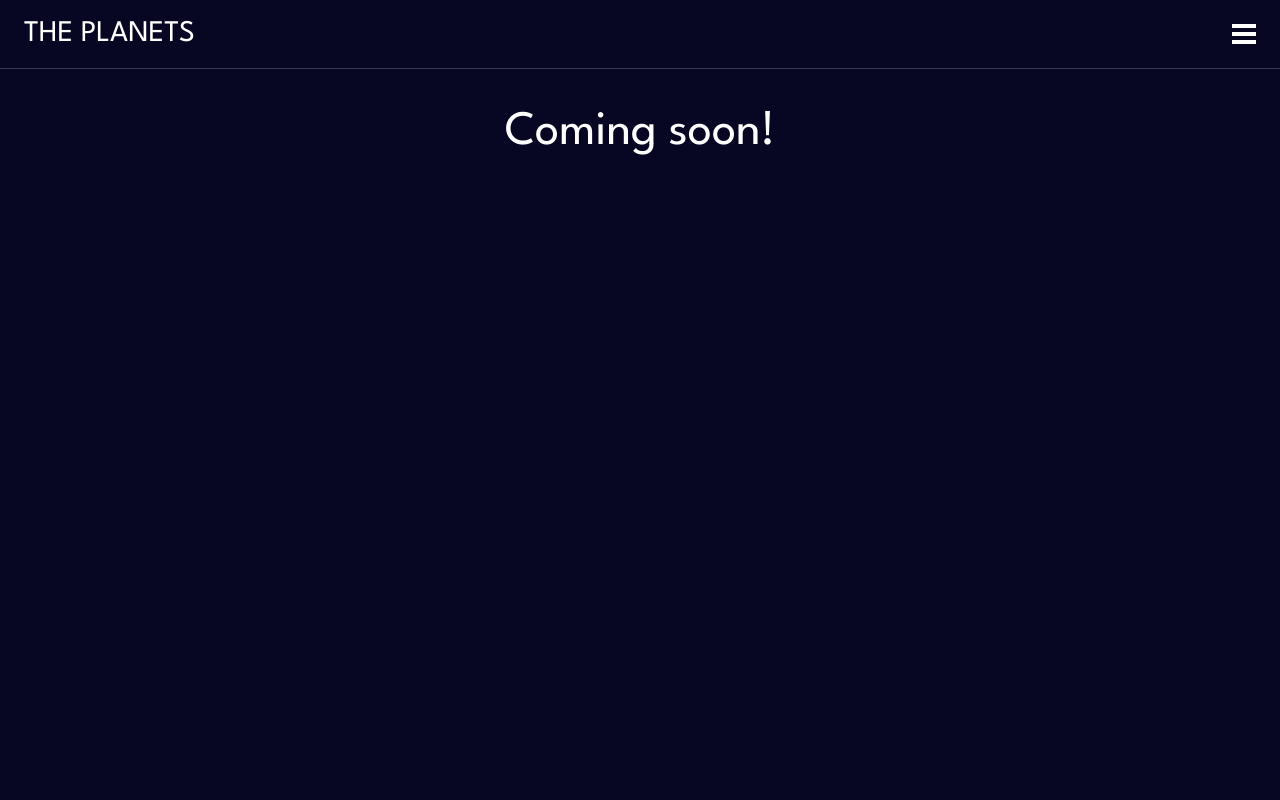
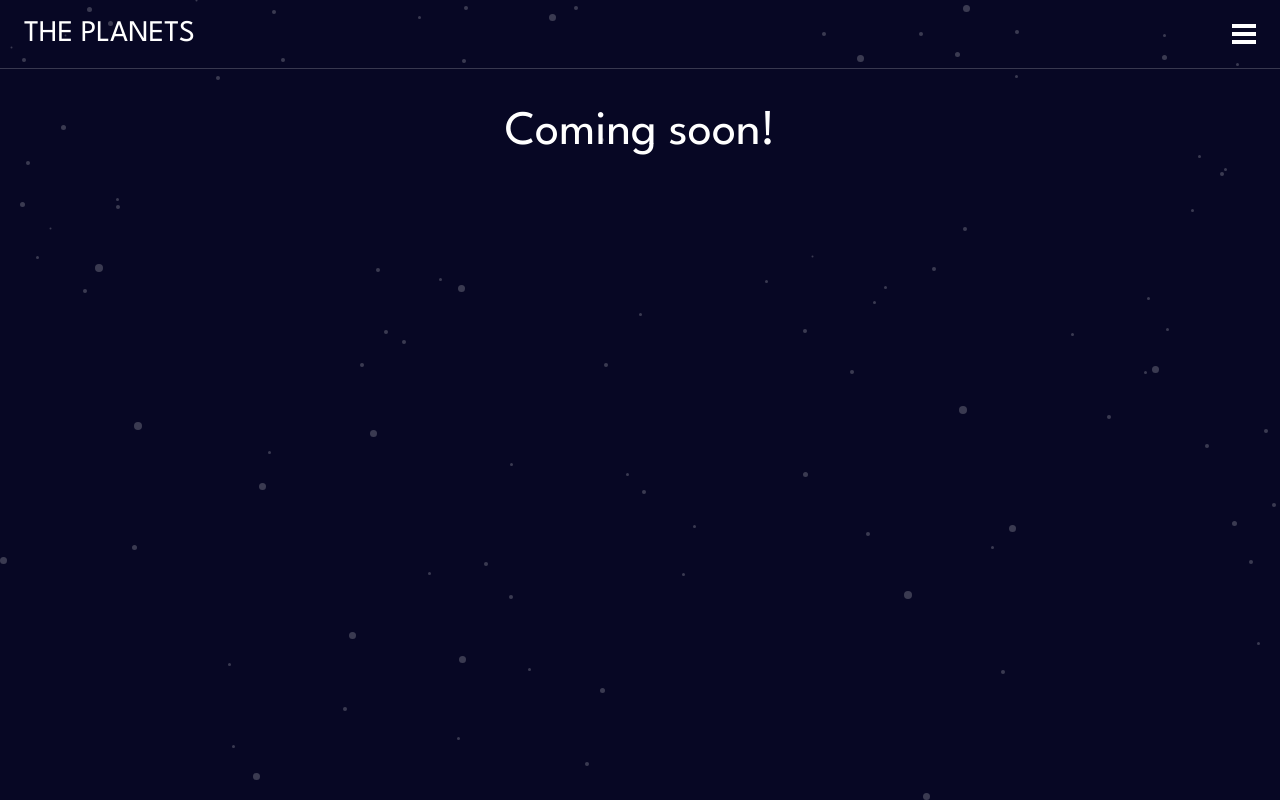
Before and after one commit to Tripouille/fm-the-planets, a Next.js app: page / in a window 1280 px wide. Built offline with nearby package versions, Linux system fonts and the light colour scheme.

Commit message:
feat: add stars background

```diff
--- a/src/app/layout.tsx
+++ b/src/app/layout.tsx
@@ -21,10 +21,10 @@ const RootLayout = ({ children }: { children: React.ReactNode }) => {
   return (
     <html lang="en">
       <body
-        className={`${antonio.variable} ${spartan.variable} flex min-h-screen flex-col items-center bg-black font-spartan text-white`}
+        className={`${antonio.variable} ${spartan.variable} flex min-h-screen flex-col items-center bg-black bg-stars font-spartan text-white`}
       >
         <Header />
-        <main >{children}</main>
+        <main className="flex-grow w-full">{children}</main>
       </body>
     </html>
   );
--- a/src/app/page.tsx
+++ b/src/app/page.tsx
@@ -1,5 +1,5 @@
 const HomePage = () => {
-  return <h1 className="text-5xl pt-10">Coming soon!</h1>;
+  return <h1 className="pt-10 text-center text-5xl">Coming soon!</h1>;
 };
 
 export default HomePage;
--- a/src/components/Header.tsx
+++ b/src/components/Header.tsx
@@ -20,7 +20,7 @@ export function Header() {
       >
         <NavigationLinks />
       </nav>
-      <div className="bg-dark relative flex w-full justify-between border-b-[1px] border-gray-dark bg-black px-6 py-4">
+      <div className="bg-dark relative flex w-full justify-between border-b-[1px] border-gray-dark bg-black bg-stars px-6 py-4">
         <p className="text-3xl">THE PLANETS</p>
         <BurgerButton
           isOpen={isOpen}
--- a/tailwind.config.js
+++ b/tailwind.config.js
@@ -10,6 +10,9 @@ module.exports = {
   ],
   theme: {
     extend: {
+      backgroundImage: {
+        stars: "url('/assets/background-stars.svg')",
+      },
       colors: {
         white: "#FFFFFF",
         black: "#070724",
```
